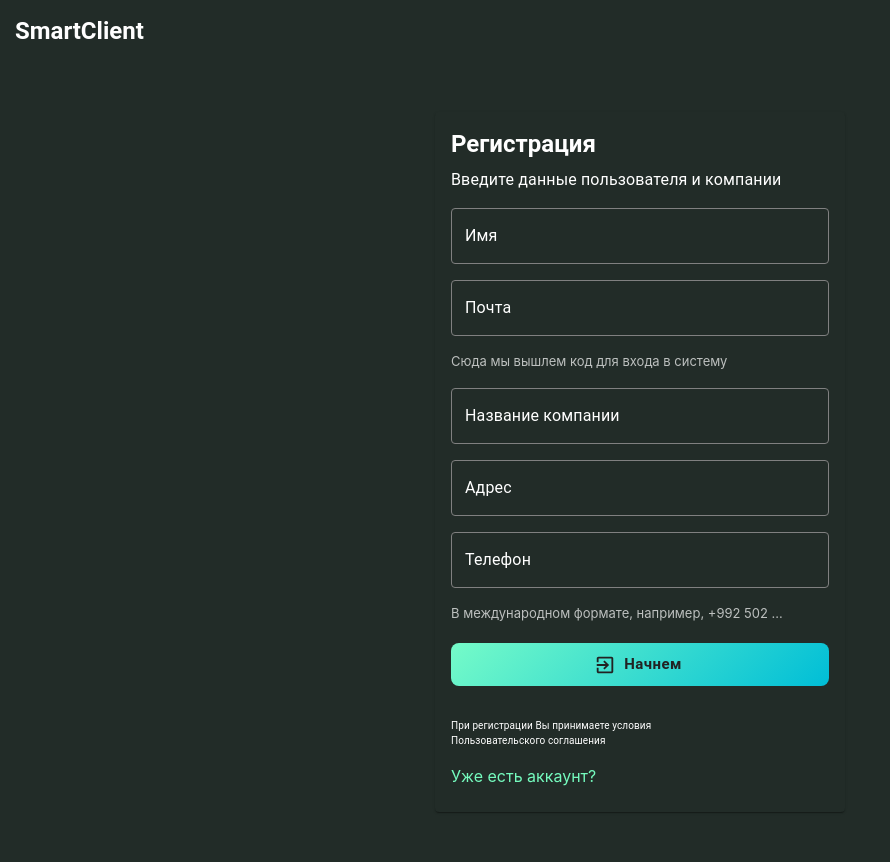
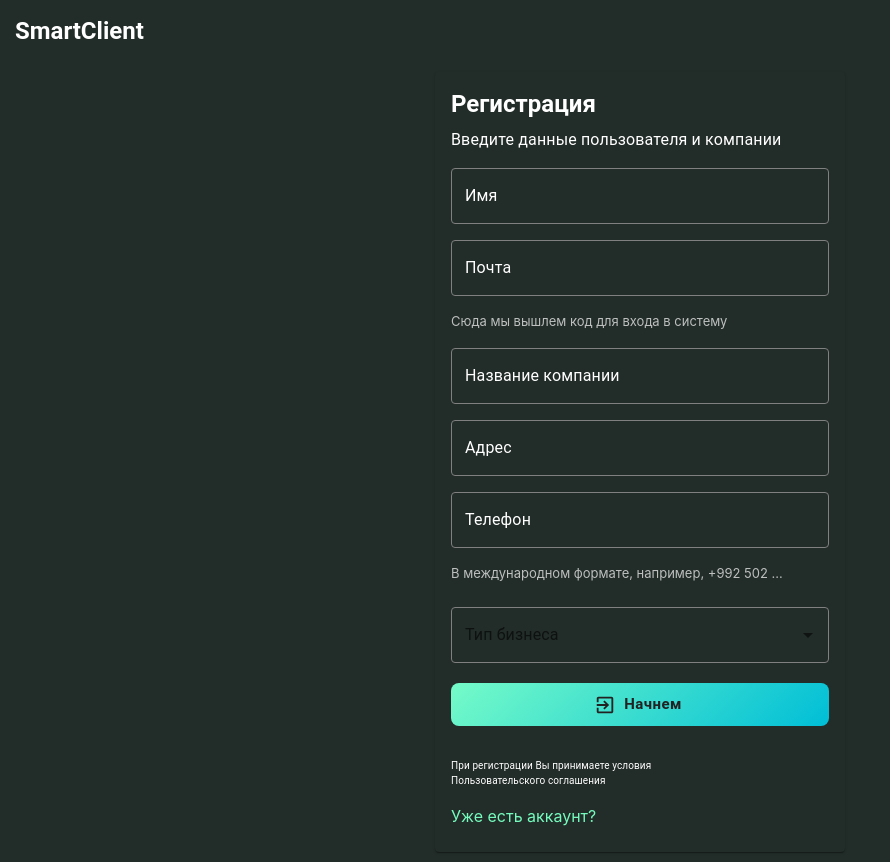
Before and after one commit to dev-tokumei/serviceTypescript, a React (Create React App) app: page /registr in a window 1280 px wide. Shown: the whole page, without its empty margins (0-890 px from the left). Built offline with nearby package versions, Linux system fonts and the light colour scheme.

Commit message:
add avtocomplate

```diff
--- a/src/components/order/order.css
+++ b/src/components/order/order.css
@@ -1,5 +1,5 @@
 @media (max-width: 600px) {
-    .css-sgter1 {
+  .css-sgter1 {
     width: 100% !important;
     display: flex !important;
     flex-direction: column-reverse !important;
--- a/src/pages/auth/registr/registr.tsx
+++ b/src/pages/auth/registr/registr.tsx
@@ -2,11 +2,20 @@ import { Link } from 'react-router-dom';
 import Typography from '@mui/material/Typography';
 import Card from '@mui/material/Card';
 import CardContent from '@mui/material/CardContent';
-import { Button, FormControl, TextField } from '@mui/material';
+import {
+  Autocomplete,
+  Button,
+  FormControl,
+  TextField,
+} from '@mui/material';
 import ExitToAppIcon from '@mui/icons-material/ExitToApp';
 import FormGroup from '@mui/material/FormGroup';
 
 export const Registr: React.FC = () => {
+  const options = [
+    { label: 'The Godfather', color: 'red' },
+    { label: 'Pulp Fiction', color: 'green' },
+  ];
   return (
     <>
       <Link to='/'>
@@ -107,6 +116,17 @@ export const Registr: React.FC = () => {
                 В международном формате, например, +992 502 ...
               </span>
             </FormGroup>
+            <FormGroup>
+              <FormControl>
+                <Autocomplete
+                  sx={{ pt: 3 }}
+                  options={options}
+                  renderInput={(params) => (
+                    <TextField {...params} label='Тип бизнеса' sx={{}} />
+                  )}
+                />
+              </FormControl>
+            </FormGroup>
 
             <Button
               fullWidth
```
